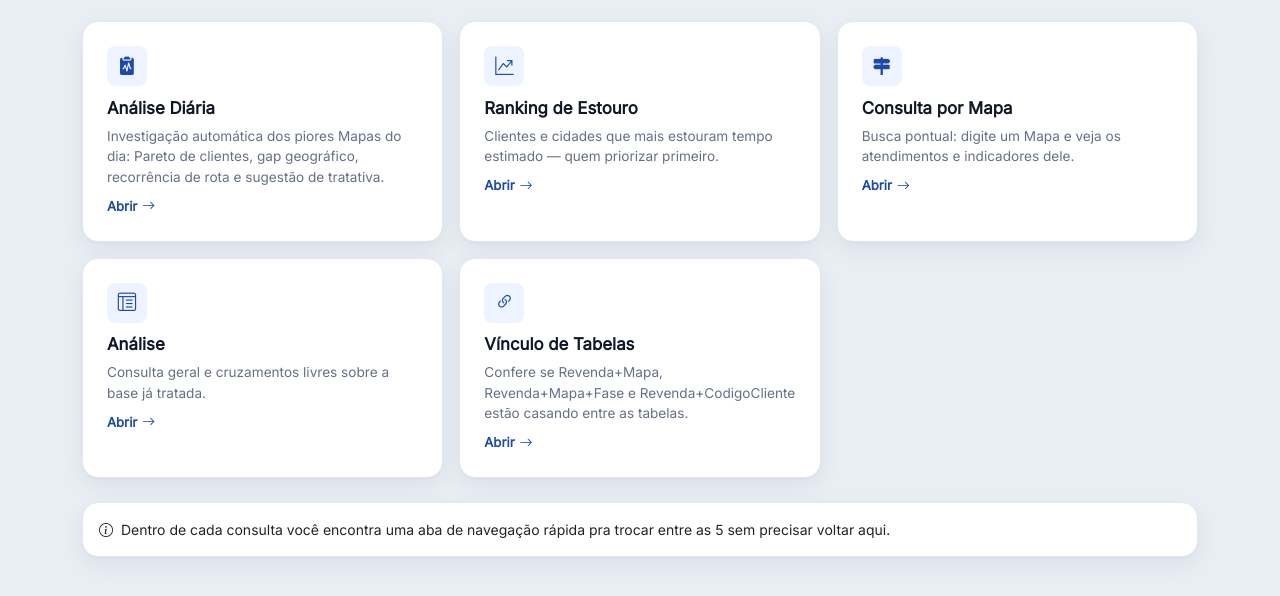
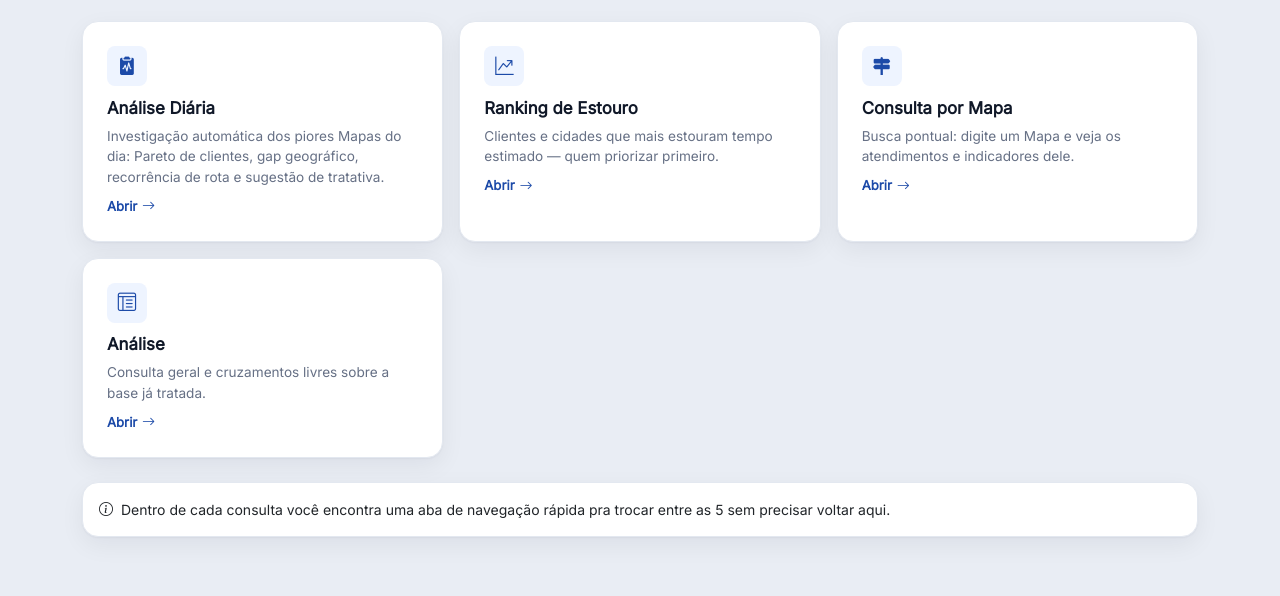
Before and after one commit to Rene17bueno/Di-rio-de-Tratativas, a plain HTML site: page consultas.html in a window 1280 px wide. Shown: the part 188-784 px from the top of the page. Drawn offline with nearby package versions, Linux system fonts and the light colour scheme.

Commit message:
Add files via upload

```diff
--- a/consultas.html
+++ b/consultas.html
@@ -83,14 +83,6 @@
           <div class="etapa-ir">Abrir <i class="bi bi-arrow-right"></i></div>
         </a>
       </div>
-      <div class="col-md-6 col-lg-4">
-        <a class="card card-shadow p-4 etapa-card" href="vinculo-tabelas.html">
-          <span class="etapa-icone"><i class="bi bi-link-45deg"></i></span>
-          <div class="etapa-titulo">Vínculo de Tabelas</div>
-          <div class="etapa-desc">Confere se Revenda+Mapa, Revenda+Mapa+Fase e Revenda+CodigoCliente estão casando entre as tabelas.</div>
-          <div class="etapa-ir">Abrir <i class="bi bi-arrow-right"></i></div>
-        </a>
-      </div>
     </div>
 
     <div class="card card-shadow p-3 mt-4">
--- a/nav-shared.js
+++ b/nav-shared.js
@@ -78,7 +78,6 @@
                 <li><hr class="dropdown-divider"></li>
                 <li><a class="dropdown-item" data-nav-item="analise" href="analise.html"><i class="bi bi-layout-text-window-reverse"></i>Análise</a></li>
                 <li><a class="dropdown-item" data-nav-item="mapa" href="consulta-mapa.html"><i class="bi bi-signpost-2-fill"></i>Consulta por Mapa</a></li>
-                <li><a class="dropdown-item" data-nav-item="vinculo" href="vinculo-tabelas.html"><i class="bi bi-link-45deg"></i>Vínculo de Tabelas</a></li>
                 <li><a class="dropdown-item" data-nav-item="ranking" href="ranking-estouro.html"><i class="bi bi-graph-up-arrow"></i>Ranking de Estouro</a></li>
                 <li><a class="dropdown-item" data-nav-item="diaria" href="analise-diaria.html"><i class="bi bi-clipboard2-pulse-fill"></i>Análise Diária</a></li>
               </ul>
@@ -117,7 +116,6 @@
       itens: [
         { chave: 'analise',  rotulo: 'Análise',              icone: 'bi-layout-text-window-reverse', href: 'analise.html' },
         { chave: 'mapa',     rotulo: 'Consulta por Mapa',    icone: 'bi-signpost-2-fill',            href: 'consulta-mapa.html' },
-        { chave: 'vinculo',  rotulo: 'Vínculo de Tabelas',   icone: 'bi-link-45deg',                 href: 'vinculo-tabelas.html' },
         { chave: 'ranking',  rotulo: 'Ranking de Estouro',   icone: 'bi-graph-up-arrow',             href: 'ranking-estouro.html' },
         { chave: 'diaria',   rotulo: 'Análise Diária',       icone: 'bi-clipboard2-pulse-fill',      href: 'analise-diaria.html' },
       ],
```
